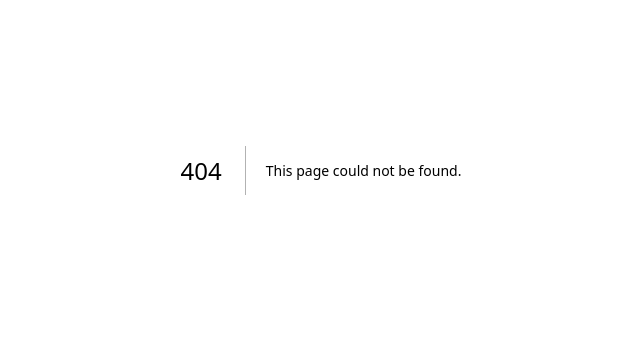
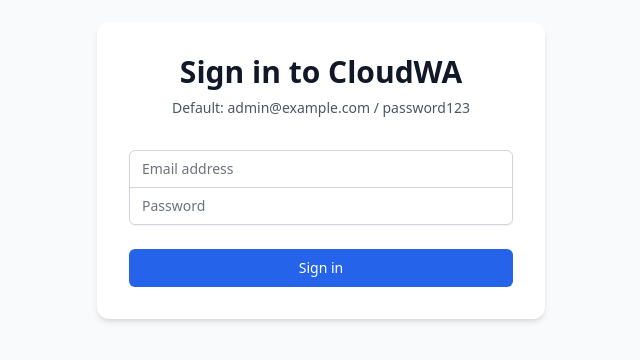
Before and after one commit to add146/CloudWA, a Next.js app in the folder frontend/: page /auth/login in a window 1280 px wide. Before the commit this address had no page. Shown: the part 230-590 px from the top of the page, without its empty margins (319-959 px from the left). Built offline with nearby package versions, Linux system fonts and the light colour scheme; no server answers.

Commit message:
feat: add simple login page for auth

```diff
--- /dev/null
+++ b/frontend/src/app/auth/login/page.tsx
@@ -0,0 +1,98 @@
+'use client';
+
+import { useState } from 'react';
+import { useRouter } from 'next/navigation';
+
+export default function LoginPage() {
+    const router = useRouter();
+    const [email, setEmail] = useState('');
+    const [password, setPassword] = useState('');
+    const [loading, setLoading] = useState(false);
+    const [error, setError] = useState('');
+
+    const API_URL = process.env.NEXT_PUBLIC_API_URL || 'https://cloudwa-flow.khibroh.workers.dev';
+
+    const handleLogin = async (e: React.FormEvent) => {
+        e.preventDefault();
+        setLoading(true);
+        setError('');
+
+        try {
+            const response = await fetch(`${API_URL}/api/auth/login`, {
+                method: 'POST',
+                headers: { 'Content-Type': 'application/json' },
+                body: JSON.stringify({ email, password }),
+            });
+
+            const data = await response.json();
+
+            if (data.success) {
+                // Save token and user info
+                localStorage.setItem('token', data.data.token);
+                localStorage.setItem('user', JSON.stringify(data.data.user));
+
+                // Redirect to dashboard
+                router.push('/dashboard/flows');
+            } else {
+                setError(data.error || 'Login failed');
+            }
+        } catch (err) {
+            setError('Failed to connect to server');
+        } finally {
+            setLoading(false);
+        }
+    };
+
+    return (
+        <div className="min-h-screen flex items-center justify-center bg-gray-50">
+            <div className="max-w-md w-full space-y-8 p-8 bg-white rounded-xl shadow-md">
+                <div className="text-center">
+                    <h2 className="text-3xl font-extrabold text-gray-900">Sign in to CloudWA</h2>
+                    <p className="mt-2 text-sm text-gray-600">
+                        Default: admin@example.com / password123
+                    </p>
+                </div>
+                <form className="mt-8 space-y-6" onSubmit={handleLogin}>
+                    <div className="rounded-md shadow-sm -space-y-px">
+                        <div>
+                            <input
+                                type="email"
+                                required
+                                className="appearance-none rounded-none relative block w-full px-3 py-2 border border-gray-300 placeholder-gray-500 text-gray-900 rounded-t-md focus:outline-none focus:ring-blue-500 focus:border-blue-500 focus:z-10 sm:text-sm"
+                                placeholder="Email address"
+                                value={email}
+                                onChange={(e) => setEmail(e.target.value)}
+                            />
+                        </div>
+                        <div>
+                            <input
+                                type="password"
+                                required
+                                className="appearance-none rounded-none relative block w-full px-3 py-2 border border-gray-300 placeholder-gray-500 text-gray-900 rounded-b-md focus:outline-none focus:ring-blue-500 focus:border-blue-500 focus:z-10 sm:text-sm"
+                                placeholder="Password"
+                                value={password}
+                                onChange={(e) => setPassword(e.target.value)}
+                            />
+                        </div>
+                    </div>
+
+                    {error && (
+                        <div className="text-red-500 text-sm text-center">
+                            {error}
+                        </div>
+                    )}
+
+                    <div>
+                        <button
+                            type="submit"
+                            disabled={loading}
+                            className="group relative w-full flex justify-center py-2 px-4 border border-transparent text-sm font-medium rounded-md text-white bg-blue-600 hover:bg-blue-700 focus:outline-none focus:ring-2 focus:ring-offset-2 focus:ring-blue-500 disabled:opacity-50"
+                        >
+                            {loading ? 'Signing in...' : 'Sign in'}
+                        </button>
+                    </div>
+                </form>
+            </div>
+        </div>
+    );
+}
```
